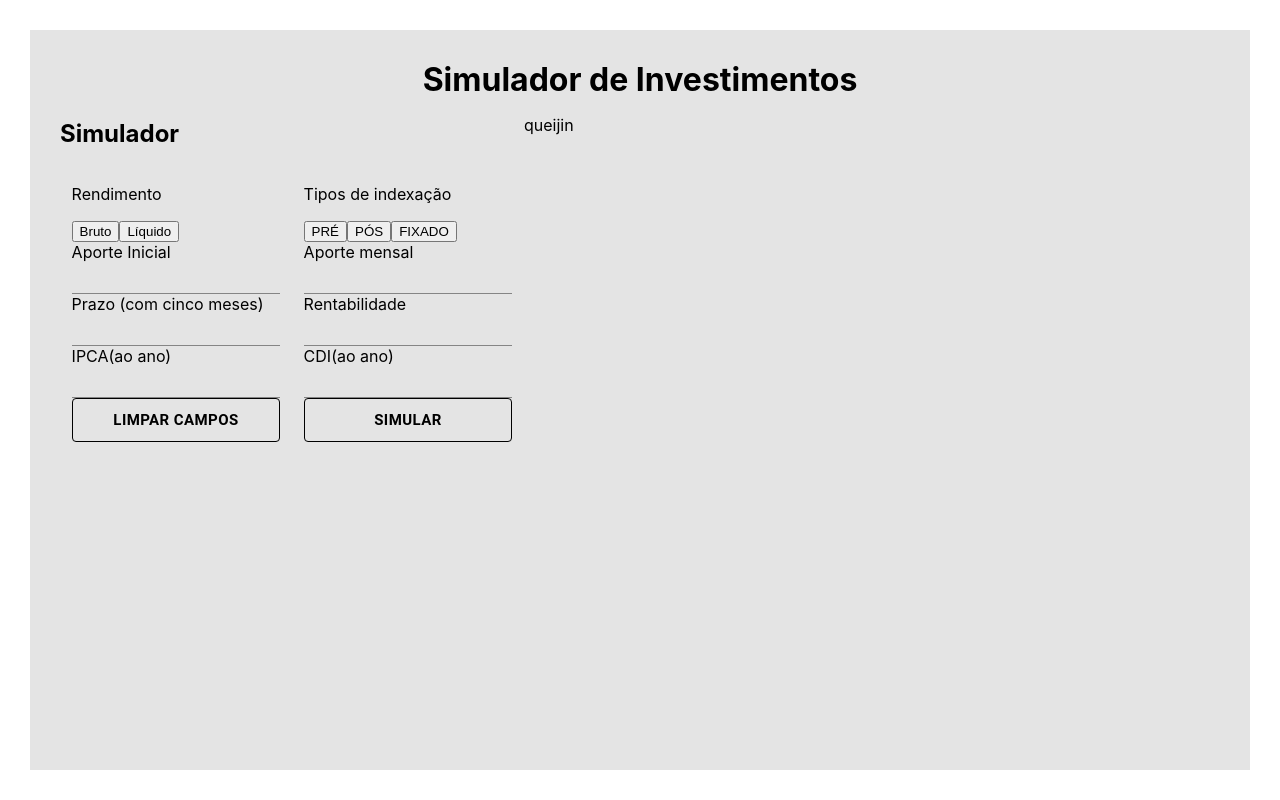
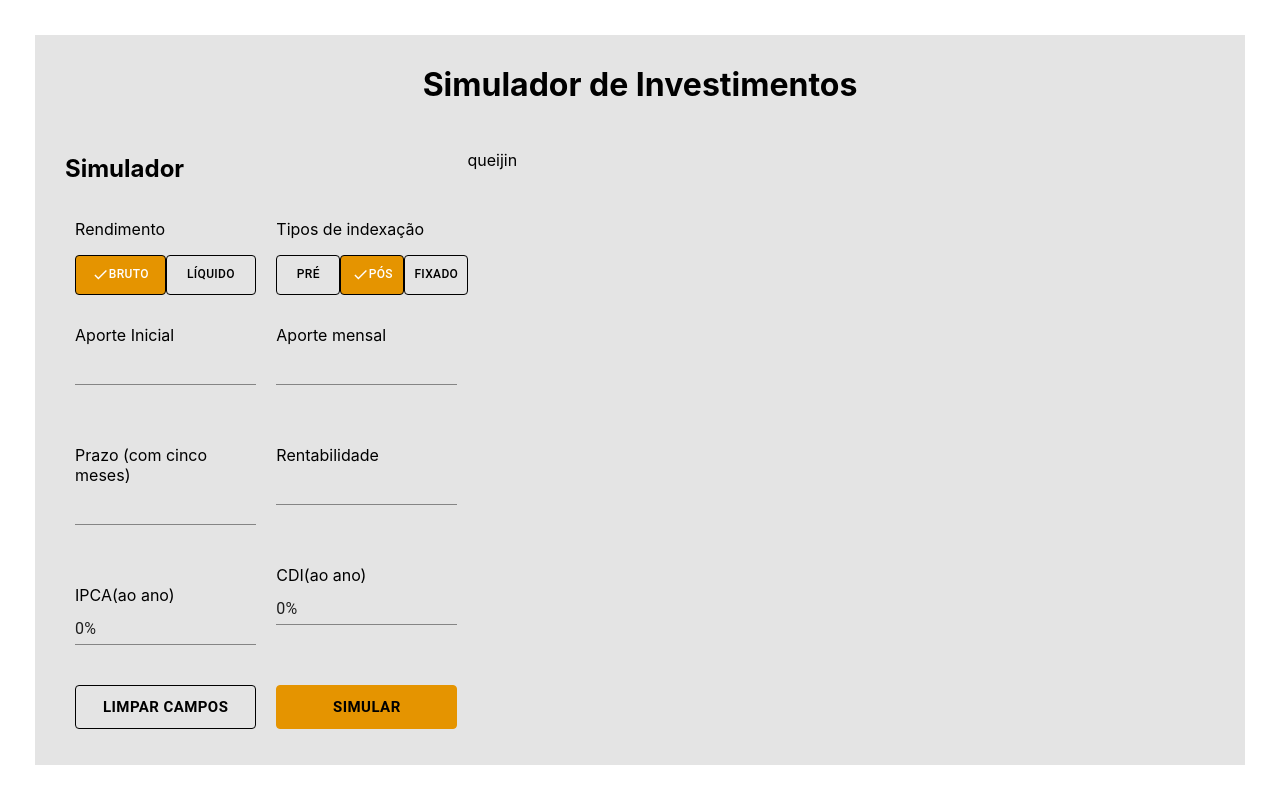
Before and after one commit to Johnny-batata/investment-simulator, a React (Create React App) app: page / in a window 1280 px wide. Built offline with nearby package versions, Linux system fonts and the light colour scheme; no server answers.

Commit message:
create options button and als change mask lib

```diff
--- a/package.json
+++ b/package.json
@@ -5,17 +5,23 @@
   "dependencies": {
     "@emotion/react": "^11.7.1",
     "@emotion/styled": "^11.6.0",
+    "@mui/icons-material": "^5.4.1",
     "@mui/material": "^5.4.1",
     "@testing-library/jest-dom": "^5.16.2",
     "@testing-library/react": "^12.1.2",
     "@testing-library/user-event": "^13.5.0",
     "history": "^5.2.0",
     "react": "^17.0.2",
+    "react-currency-input": "^1.3.6",
+    "react-currency-input-field": "^3.6.4",
     "react-dom": "^17.0.2",
+    "react-imask": "^6.4.2",
     "react-number-format": "^4.9.1",
     "react-router-dom": "^6.2.1",
     "react-scripts": "5.0.0",
+    "react-text-mask": "^5.4.3",
     "styled-components": "^5.3.3",
+    "text-mask-addons": "^3.8.0",
     "web-vitals": "^2.1.4"
   },
   "babel": {
--- /dev/null
+++ b/src/Provider/Context.js
@@ -0,0 +1,5 @@
+import { createContext } from 'react';
+
+const Context = createContext();
+
+export default Context;
--- /dev/null
+++ b/src/Provider/Provider.js
@@ -0,0 +1,76 @@
+import React, { useEffect, useState, useCallback } from 'react';
+import Context from './Context';
+import { getAllIndicators } from '../services/api';
+
+const defaultForm = {
+  'Aporte mensal': { value: '', type: 'currency' },
+  'Aporte Inicial': { value: '', type: 'currency' },
+  Rentabilidade: { value: '', type: 'percentage' },
+  'Prazo (com cinco meses)': { value: '', type: 'percentage' },
+  'CDI(ao ano)': { value: 0, type: 'disabled' },
+  'IPCA(ao ano)': { value: 0, type: 'disabled' },
+};
+
+const Provider = ({ children }) => {
+  const [form, setForm] = useState(defaultForm);
+
+  const handleChange = (e, name) => {
+    // this function change inputs value on state
+    if (form[name].type === 'currency') {
+      return setForm((prevState) => ({
+        ...prevState,
+        [name]: {
+
+          value: e.target.value,
+        },
+      }));
+    }
+    return setForm((prevState) => ({
+      ...prevState,
+      [name]: {
+        ...prevState[name],
+        value: e.floatValue,
+      },
+    }));
+  };
+
+  const clearState = () => {
+    setForm(defaultForm);
+  };
+
+  const fetchIndicators = async() => {
+    const data = await getAllIndicators();
+    data.forEach((e) => {
+      // on this line i will create a first loop inside mine indicators arr
+      return Object.keys(form).forEach((el) => {
+        // cause my state doesn't have the same keyname that api has i need a second loop to check
+        if (el.toLowerCase().includes(e.nome)) {
+          // when my key includes api indicator name we update state value
+          defaultForm[el].value = e.valor;
+          setForm((prevState) => ({
+            ...prevState,
+            [el]: {
+              ...prevState[el],
+              value: e.valor,
+            },
+          }));
+        }
+      });
+    });
+  };
+
+  useEffect(() => {
+    fetchIndicators();
+  }, []);
+
+  const context = {
+    form,
+    setForm,
+    handleChange,
+    clearState,
+  };
+
+  return <Context.Provider value={context}>{children}</Context.Provider>;
+};
+
+export default Provider;
--- /dev/null
+++ b/src/helpers/simulateData/simulateData.js
@@ -0,0 +1,16 @@
+const simulateData = [
+  {
+    title: 'Rendimento',
+    info: 'sapo',
+    inputText: ['Bruto', 'Líquido'],
+    fieldText: ['Aporte Inicial', 'Prazo (com cinco meses)', 'IPCA(ao ano)'],
+  },
+  {
+    title: 'Tipos de indexação',
+    info: 'queijin',
+    inputText: ['PRÉ', 'PÓS', 'FIXADO'],
+    fieldText: ['Aporte mensal', 'Rentabilidade', 'CDI(ao ano)'],
+  },
+];
+
+export default simulateData;
--- a/src/index.jsx
+++ b/src/index.jsx
@@ -4,12 +4,15 @@ import './index.css';
 import { BrowserRouter } from 'react-router-dom';
 import App from './App';
 import reportWebVitals from './reportWebVitals';
+import Provider from './Provider/Provider';
 
 ReactDOM.render(
   <React.StrictMode>
-    <BrowserRouter>
-      <App />
-    </BrowserRouter>
+    <Provider>
+      <BrowserRouter>
+        <App />
+      </BrowserRouter>
+    </Provider>
   </React.StrictMode>,
   document.getElementById('root'),
 );
--- a/src/pages/Home/components/InputsPanel/index.jsx
+++ b/src/pages/Home/components/InputsPanel/index.jsx
@@ -1,95 +1,89 @@
+/* eslint-disable radix */
 /* eslint-disable react/no-array-index-key */
 /* eslint-disable react/jsx-props-no-spreading */
-import React, { useState } from 'react';
-import Button from '@mui/material/Button';
-import { styled } from '@mui/material/styles';
-import TextField from '@mui/material/TextField';
-import InputAdornment from '@mui/material/InputAdornment';
+import React, { useState, useContext } from 'react';
 import NumberFormat from 'react-number-format';
-// import { IMaskInput } from 'react-imask';
+import Input from '@mui/material/Input';
+import CheckIcon from '@mui/icons-material/Check';
+import simulateData from '../../../../helpers/simulateData/simulateData';
+import {
+  customTextField, SimulateButton, CleanFieldsButtons, SectionButton, SectionButtonSelected,
+} from './muiStyled/muiStyled';
+import Context from '../../../../Provider/Context';
 
 import * as S from './index.styles';
 
-const NumberFormatCustom = React.forwardRef((props, ref) => {
-  const { onChange, ...other } = props;
+const defaultCurrentOptions = {
+  Rendimento: { value: 'Bruto' },
+  'Tipos de indexação': { value: 'PÓS' },
 
-  return (
-    <NumberFormat
-      {...other}
-      getInputRef={ref}
-      onValueChange={(values) => {
-        onChange({
-          target: {
-            name: props.name,
-            value: values.value,
-          },
-        });
-      }}
-      thousandSeparator
-      isNumericString
-    />
-  );
-});
+};
 
 const InputsPanel = () => {
-  const [form, setForm] = useState([]);
-  const simulateData = [
-    {
-      title: 'Rendimento',
-      info: 'sapo',
-      inputText: ['Bruto', 'Líquido'],
-      fieldText: ['Aporte Inicial', 'Prazo (com cinco meses)', 'IPCA(ao ano)'],
-    },
-    {
-      title: 'Tipos de indexação',
-      info: 'queijin',
-      inputText: ['PRÉ', 'PÓS', 'FIXADO'],
-      fieldText: ['Aporte mensal', 'Rentabilidade', 'CDI(ao ano)'],
-    },
-  ];
+  const { form, handleChange, clearState } = useContext(Context);
+  const [currentOptions, setCurrentOptions] = useState(defaultCurrentOptions);
 
-  // const formButtons = ['']
+  const renderInputs = (e) => {
+    if (form[e].type === 'currency') {
+      return (
+        <NumberFormat
+          customInput={customTextField}
+          variant="outlined"
+          onChange={(event) => handleChange(event, e)}
+          autoComplete="off"
+          prefix="R$ "
+          thousandSeparator="."
+          decimalSeparator=","
+          decimalScale={2}
+          name={e}
+          className="fields"
+          value={form[e].value}
 
-  const handleChange = ({ target: { value, name } }) => {
-    return setForm({
-      ...form, [name]: value,
-    });
+        />
+      );
+    }
+    if (form[e].type === 'percentage') {
+      return (
+        <NumberFormat
+          className="fields"
+          customInput={customTextField}
+          variant="outlined"
+          onValueChange={(values) => handleChange(values, e)}
+          isAllowed={(values) => {
+            const { value } = values;
+            return Number(value) >= 0 && Number(value) <= 100;
+          }}
+          suffix="%"
+          decimalScale={form[e].value >= 100 ? 0 : 2}
+          decimalSeparator=","
+          value={form[e].value}
+        />
+      );
+    }
+    return (
+      <Input
+        id="standard-read-only-input"
+        inputprops={{
+          readOnly: true,
+        }}
+        value={`${form[e].value.toString().replace('.', ',')}%`}
+        readOnly
+        variant="standard"
+        sx={{ marginTop: '8px' }}
+      />
+    );
   };
 
-  const CustomTextField = styled(TextField)({
-    width: '100%',
-  });
-
-  const checkValue = (e) => {
-    // if (form[e]) {
-    console.log('entrei', form[e]);
-    return (
-      <TextField
-        id="input-with-icon-textfield"
-        name={e}
-        variant="standard"
-        sx={{ width: '100%' }}
-        onChange={handleChange}
-        value={form[e]}
-        InputProps={{
-          startAdornment: <InputAdornment position="start">R$</InputAdornment>,
-          inputComponent: NumberFormatCustom,
-        }}
-      />
-    );
-    // }
-    // return (
-    //   <TextField
-    //     id="input-with-icon-textfield"
-    //     name={e}
-    //     variant="standard"
-    //     sx={{ width: '100%' }}
-    //     value={form[e]}
-    //     onChange={handleChange}
-    //   />
-    // );
+  const handleClick = ({ target: { value, name } }) => {
+    console.log('entrei', value);
+    return setCurrentOptions((prevState) => ({
+      ...prevState,
+      [name]: {
+        ...prevState[name],
+        value,
+      },
+    }));
   };
-
   const renderForms = () => {
     return simulateData.map((el, i) => {
       return (
@@ -98,19 +92,32 @@ const InputsPanel = () => {
             {el.title}
           </p>
           <S.ButtonsSection>
-            <div>
-              {el.inputText.map((e, index) => {
+            {el.inputText.map((e, index) => {
+              if (currentOptions[el.title].value === e) {
                 return (
-                  <button type="button" key={index}>{e}</button>
+                  <SectionButtonSelected
+                    variant="outlined"
+                    startIcon={<CheckIcon sx={{ color: 'white', fontSize: '17px', margin: 0 }} />}
+                    name={el.title}
+                    value={e}
+                    onClick={handleClick}
+                    key={index}
+                  >
+                    {e}
+
+                  </SectionButtonSelected>
                 );
-              })}
-            </div>
+              }
+              return (
+                <SectionButton variant="outlined" name={el.title} value={e} onClick={handleClick} key={index}>{e}</SectionButton>
+              );
+            })}
           </S.ButtonsSection>
           {el.fieldText.map((e, index) => {
             return (
               <S.Label htmlFor={index} key={index} display={form[e] ? 'flex' : 'none'}>
                 {e}
-                {checkValue(e)}
+                {renderInputs(e)}
               </S.Label>
             );
           })}
@@ -118,54 +125,27 @@ const InputsPanel = () => {
       );
     });
   };
-  const SimulateButton = styled(Button)({
-    '&:hover': {
-      backgroundColor: '#ffa500',
-    },
-    width: '45%',
-    color: 'black',
-    borderWidth: 'thin',
-    borderColor: 'black',
-    boxShadow: 'none',
-    borderStyle: 'solid',
-    background: 'none',
-  });
-
-  const CleanFieldsButtons = styled(Button)({
-    '&:hover': {
-      backgroundColor: 'red',
-    },
-    width: '45%',
-    color: 'black',
-    borderWidth: 'thin',
-    borderColor: 'black',
-    boxShadow: 'none',
-    borderStyle: 'solid',
-    background: 'none',
-  });
 
   return (
-    <div>
+    <div style={{ height: 'calc(100% - 37px)', width: '35%' }}>
       <h2>Simulador</h2>
-      <S.ContentDiv>
-        {renderForms()}
+      <S.ContentDiv style={{ marginBottom: '10px' }}>
+        { renderForms()}
       </S.ContentDiv>
       <S.ContentDiv>
         <CleanFieldsButtons
           variant="contained"
           size="large"
+          onClick={clearState}
         >
           <strong>Limpar campos</strong>
-
         </CleanFieldsButtons>
         <SimulateButton
           size="large"
           variant="contained"
-
         >
           <strong>Simular</strong>
         </SimulateButton>
-
       </S.ContentDiv>
     </div>
   );
--- a/src/pages/Home/components/InputsPanel/index.styles.js
+++ b/src/pages/Home/components/InputsPanel/index.styles.js
@@ -14,10 +14,67 @@ export const Columns = styled.div`
 `;
 
 export const Label = styled.label`
+    display: flex;
+    flex-direction: column;
     .MuiInputAdornment-root {
       display: ${(props) => props.display};
     }
+    margin-top: 30px;
+    margin-bottom: 30px;
+
+    .fields {
+      display: flex !important;
+      flex-direction: column !important;
+    }
+
+
 `;
 export const ButtonsSection = styled.section`
   display: flex;
+  height: 40px;
+  width: 100%;
+  font-size:15px;
+
+  .btn-sec {
+    height: 100%;
+    width: 100%;
+    color: 'black'  !important,
+  }
+  .MuiButton-startIcon, .MuiSvgIcon-root  {
+    color: 'white';
+     font-size: 17px !important;
+      margin: 0 ;
+  }
+  button {
+    height: 100%;
+    width: 100%;
+    color: 'black'  !important,
+
+    }
 `;
+
+export const Input = styled.input`
+font: inherit;
+    letter-spacing: inherit;
+    color: currentColor;
+    padding: 4px 0 5px;
+    border: 0;
+    box-sizing: content-box;
+    background: none;
+    height: 1.4375em;
+    margin: 0;
+    -webkit-tap-highlight-color: transparent;
+    display: block;
+    min-width: 0;
+    width: 100%;
+
+    text-rendering: auto;
+    text-transform: none;
+    text-indent: 0px;
+    text-shadow: none;
+    text-align: start;
+    appearance: auto;
+    -webkit-rtl-ordering: logical;
+    cursor: text;
+
+`;
--- /dev/null
+++ b/src/pages/Home/components/InputsPanel/muiStyled/muiStyled.js
@@ -0,0 +1,60 @@
+import Input from '@mui/material/Input';
+import Button from '@mui/material/Button';
+import { styled } from '@mui/material/styles';
+
+const customTextField = styled(Input)({
+  variant: 'standard',
+  multiline: true,
+  id: 'standard-textarea',
+  marginTop: '8px',
+
+});
+
+const SectionButton = styled(Button)({
+  '&:hover': {
+    backgroundColor: '#e59400',
+  },
+  color: 'black',
+  borderColor: 'black',
+  height: '35px',
+  fontSize: '12px',
+});
+const SectionButtonSelected = styled(Button)({
+  backgroundColor: '#e59400',
+  color: 'white',
+  borderColor: 'black',
+  height: '35px',
+  fontSize: '12px',
+
+});
+
+const SimulateButton = styled(Button)({
+  '&:hover': {
+    backgroundColor: '#e59400',
+  },
+  width: '45%',
+  color: 'black',
+  borderWidth: 'thin',
+
+  borderColor: '#e59400',
+  boxShadow: 'none',
+  borderStyle: 'solid',
+  backgroundColor: '#e59400',
+});
+
+const CleanFieldsButtons = styled(Button)({
+  '&:hover': {
+    backgroundColor: 'red',
+  },
+  width: '45%',
+  color: 'black',
+  borderWidth: 'thin',
+  borderColor: 'black',
+  boxShadow: 'none',
+  borderStyle: 'solid',
+  background: 'none',
+});
+
+export {
+  customTextField, SimulateButton, CleanFieldsButtons, SectionButton, SectionButtonSelected,
+};
--- a/src/pages/Home/index.jsx
+++ b/src/pages/Home/index.jsx
@@ -8,9 +8,7 @@ const Home = () => {
       <S.MainDiv>
         <S.Title>Simulador de Investimentos</S.Title>
         <S.ContentDiv>
-          <div style={{ width: '40%' }}>
-            <InputsPanel />
-          </div>
+          <InputsPanel />
           <S.ContentColumn>
             <p>
               queijin
--- a/src/pages/Home/index.styles.js
+++ b/src/pages/Home/index.styles.js
@@ -1,8 +1,8 @@
 import styled from 'styled-components';
 
 export const Wrapper = styled.main`
-  padding: 30px;
-  height: calc(100% - 60px);
+  padding: 35px;
+  height: calc(100% - 70px);
 `;
 
 export const Title = styled.h1`
@@ -10,6 +10,7 @@ export const Title = styled.h1`
   margin: 0;
   display: flex;
   justify-content: center;
+  margin-bottom: 30px;
 `;
 
 export const MainDiv = styled.div`
@@ -21,6 +22,7 @@ export const MainDiv = styled.div`
 
 export const ContentDiv = styled.div`
   display: flex;
+  height: calc(100% - 30px);
 `;
 
 export const ContentColumn = styled.section`
--- /dev/null
+++ b/src/services/api.js
@@ -0,0 +1,35 @@
+const APPLICATION = 'application/json';
+
+const getAllIndicators = () => {
+  const endpoint = 'http://localhost:3001/indicadores';
+  const responses = fetch(endpoint, {
+    method: 'GET',
+    headers: {
+      'Content-Type': APPLICATION,
+    },
+  })
+    .then((response) => response.json())
+    .then((data) => data)
+
+    .catch((err) => err);
+
+  return responses;
+};
+
+const getAllSimulators = () => {
+  const endpoint = 'http://localhost:3001/simulacoes';
+  const responses = fetch(endpoint, {
+    method: 'GET',
+    headers: {
+      'Content-Type': APPLICATION,
+    },
+  })
+    .then((response) => response.json())
+    .then((data) => data)
+
+    .catch((err) => err);
+
+  return responses;
+};
+
+export { getAllIndicators, getAllSimulators };
```
Also changed, not shown: .eslintrc.json, 1 other file (tests, documents, lock files or other folders).
